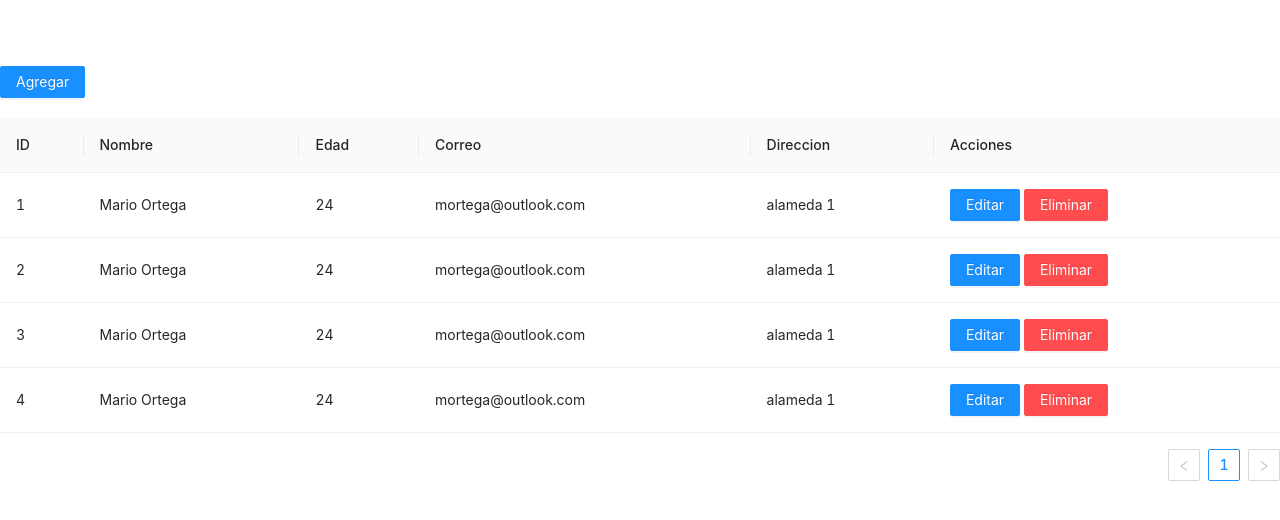
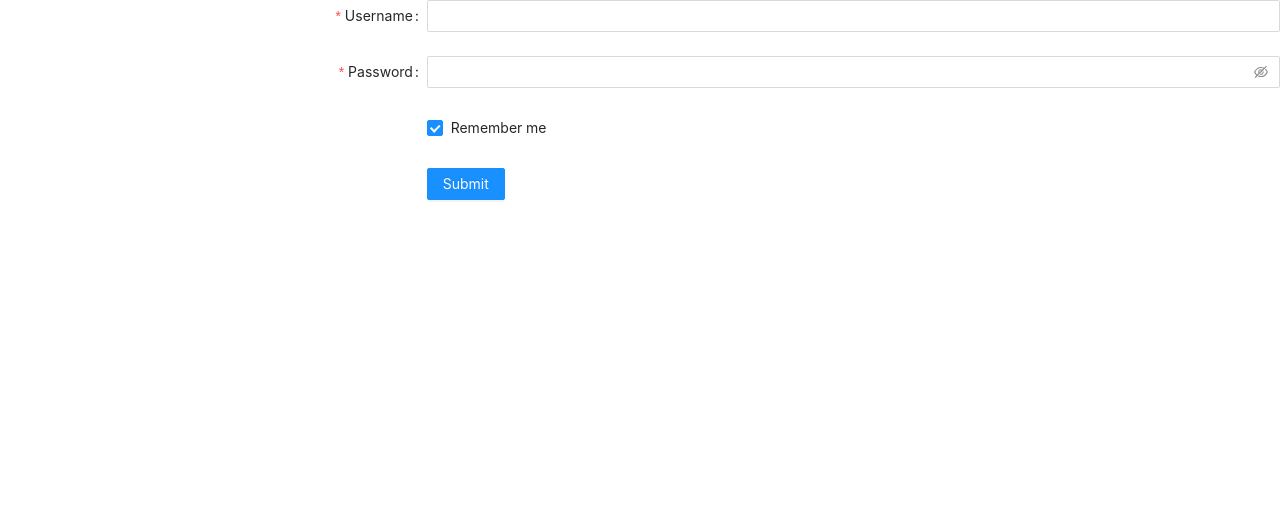
Before and after one commit to MarSolor/crudAlvin, a React (Vite) app in the folder crud-alvin/: page / in a window 1280 px wide. Shown: the top 520 px of the page. Built offline with nearby package versions, Linux system fonts and the light colour scheme.

Commit message:
rutas basicas y se consume fake api interna

```diff
--- /dev/null
+++ b/crud-alvin/db.json
@@ -0,0 +1,14 @@
+{
+    "usuarios":[
+        {
+            "id": 1,
+            "correo": "mortega@mario.com",
+            "password": "mario123"
+        },
+        {
+            "id": 2,
+            "correo": "alvin@baltodano.com",
+            "password": "baltodano123"
+        }
+    ]
+}
--- a/crud-alvin/src/Components/LoginCrud.jsx
+++ b/crud-alvin/src/Pages/LoginCrud.jsx
@@ -1,6 +1,6 @@
 import { Button, Checkbox, Form, Input } from 'antd';
 import React from 'react';
-const App = () => {
+export const Login = () => {
     const onFinish = (values) => {
       console.log('Success:', values);
     };
@@ -73,4 +73,3 @@ const App = () => {
       </Form>
     );
   };
-  export default App;
--- a/crud-alvin/src/Components/TableCrud.jsx
+++ b/crud-alvin/src/Pages/TableCrud.jsx
@@ -2,7 +2,7 @@ import { Button, Table } from 'antd';
 import React from 'react';
 import 'antd/dist/antd.css';
 import {  Form, Input } from 'antd';
-import {useModalState} from './ModalCrud'
+import {useModalState} from '../Components/ModalCrud'
 
 import Modal from 'antd/lib/modal'
 import { useState } from 'react';
--- a/crud-alvin/src/main.jsx
+++ b/crud-alvin/src/main.jsx
@@ -1,12 +1,18 @@
 import React from 'react'
 import ReactDOM from 'react-dom/client'
+import { BrowserRouter } from 'react-router-dom'
+import {Rutas} from "./routes/Routes"
 
 //antdesig
-import { TableCrud } from './Components/TableCrud';
+//*import { TableCrud } from './Pages/TableCrud';
+//se debe de cambiar tablecrud por routes
 
 ReactDOM.createRoot(document.getElementById('root')).render(
   <React.StrictMode>
-    <TableCrud />
+    <BrowserRouter>
+      <Rutas />
+    </BrowserRouter>
+
 
   </React.StrictMode>
 )
--- /dev/null
+++ b/crud-alvin/src/routes/Routes.jsx
@@ -0,0 +1,15 @@
+import React from "react";
+//imports de los parquetes de react-router-dom
+import {Routes, Route} from "react-router-dom";
+//import de pagina
+import { Login } from "../Pages/LoginCrud";
+import { TableCrud } from "../Pages/TableCrud";
+
+export const Rutas = () => {
+    return(
+        <Routes>
+            <Route path="/" element={<Login/>}></Route>
+            <Route path="TableCrud" element={<TableCrud/>}></Route>
+        </Routes>
+    );
+  }
```
Also changed, not shown: crud-alvin/package.json (+18 -2 lines), 1 other file (tests, documents, lock files or other folders).
